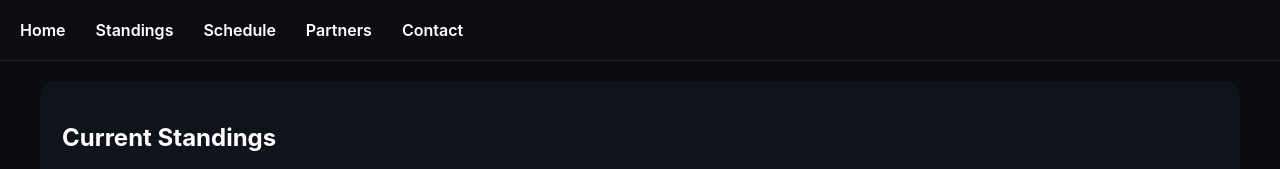
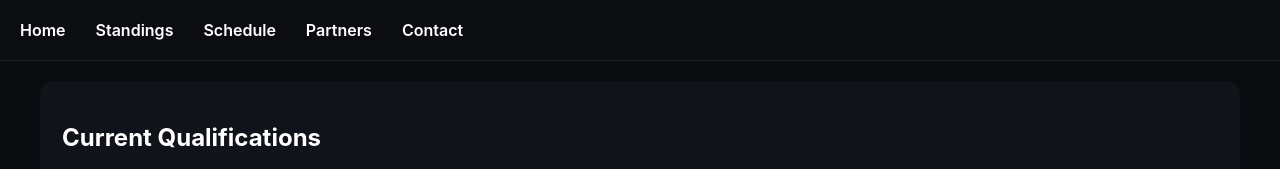
Before and after one commit to radeckiwiusz/DRIFTRELIGIONCOMPETITON, a plain HTML site: page index.html in a window 1280 px wide. Both pictures are taken after a click on the link "Standings". Shown: the top 169 px of the page. Drawn offline with Linux system fonts and the light colour scheme.

Commit message:
Update index.html

```diff
--- a/index.html
+++ b/index.html
@@ -61,10 +61,10 @@
     <p>Your official Hot Wheels drifting league.</p>
   </section>
 
-  <!-- STANDINGS PAGE -->
+  <!-- QUALI PAGE -->
   <section id="standings" class="page">
     <div class="card">
-      <h2>Current Standings</h2>
+      <h2>Current Qualifications</h2>
       <table id="standingsTable">
         <thead><tr><th>#</th><th>Driver</th><th>Points</th><th></th></tr></thead>
         <tbody></tbody>
```
